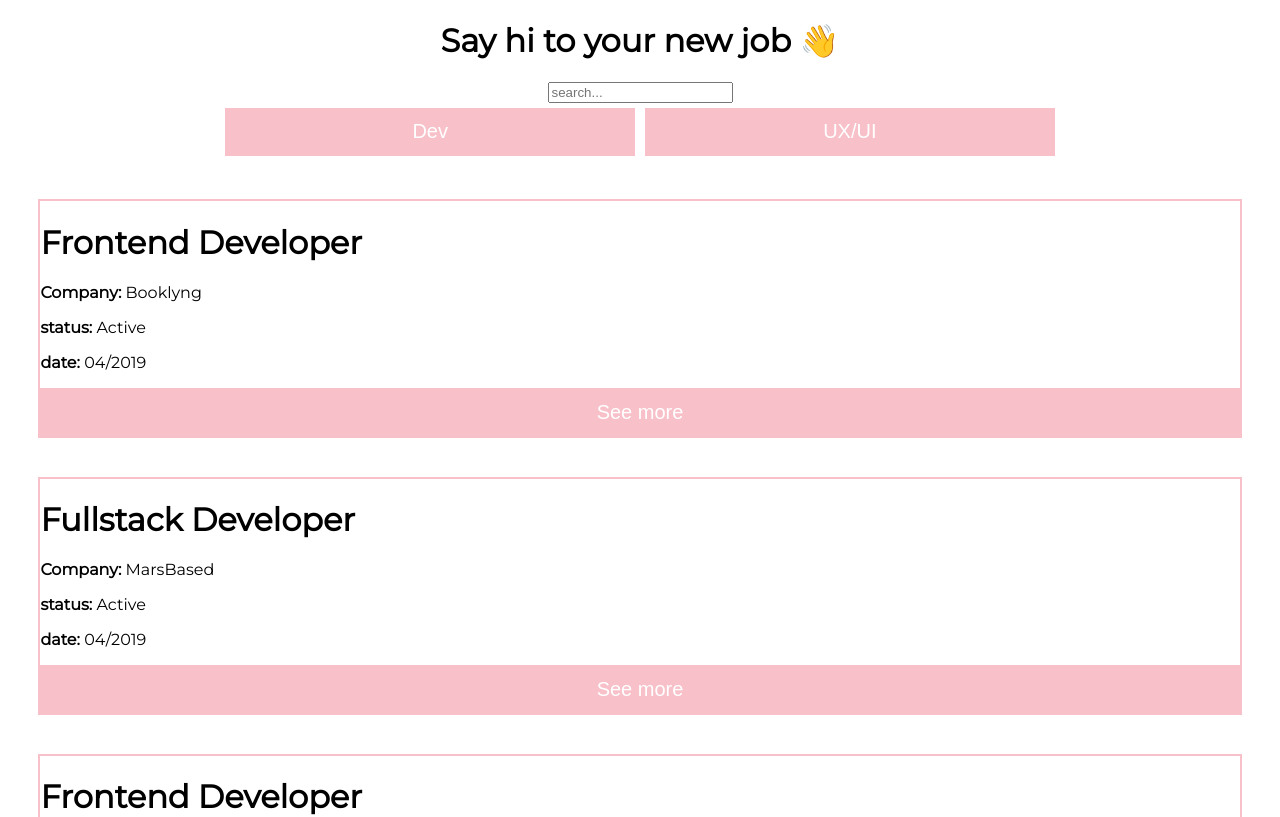
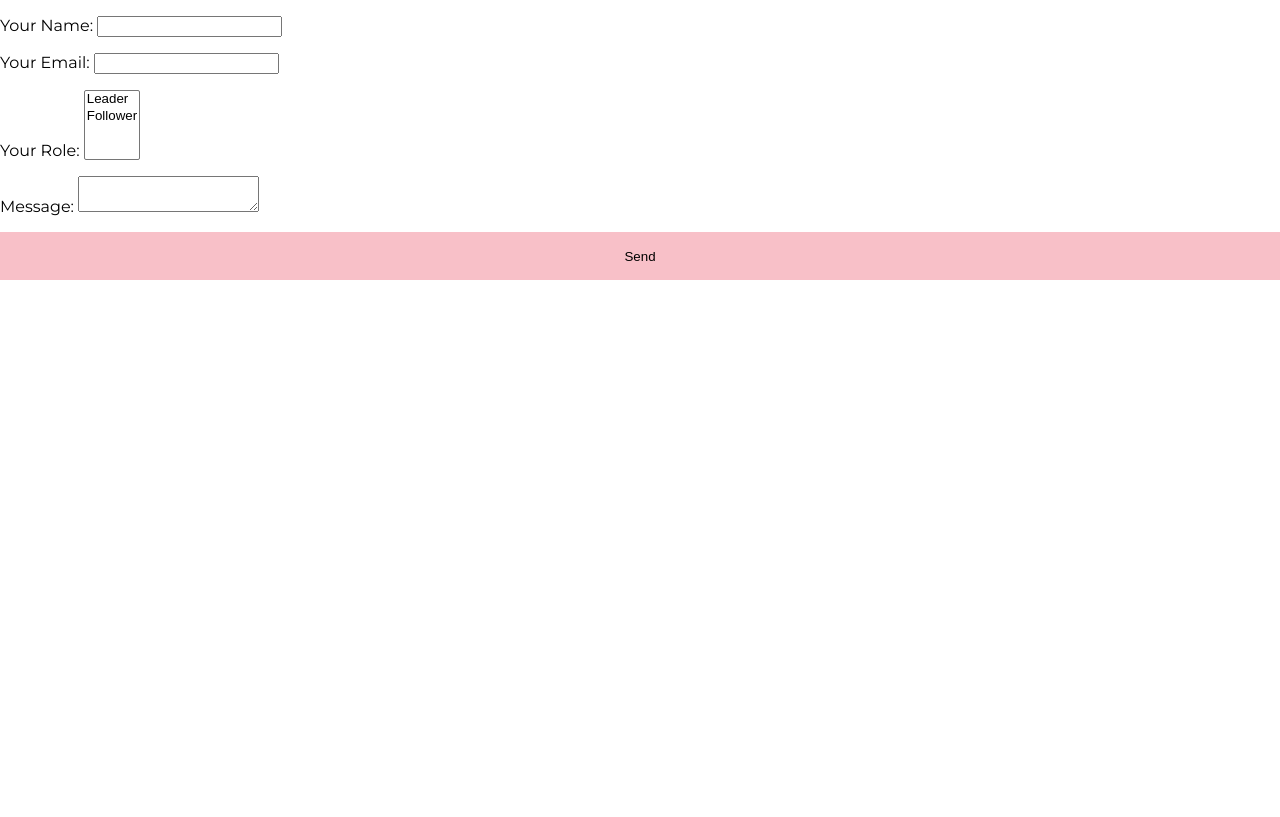
Before and after one commit to dreazz/helloWork, a React (Create React App) app: page /jobPost in a window 1280 px wide. Shown: the top 817 px of the page. Built offline with nearby package versions, Linux system fonts and the light colour scheme.

Commit message:
Netlify Form create

```diff
--- a/package.json
+++ b/package.json
@@ -5,6 +5,7 @@
   "dependencies": {
     "react": "^16.8.6",
     "react-dom": "^16.8.6",
+    "react-router-dom": "^5.0.0",
     "react-scripts": "2.1.8"
   },
   "scripts": {
--- a/src/App.css
+++ b/src/App.css
@@ -41,9 +41,9 @@ button a{
 }
 
 .filter-btn{
-  width:32%;
-  margin:5px;
-  font-size:20px;
-  color:white;
-  padding:10px 0;
+  width: 20%;
+  margin: 10px;
+  font-size: 20px;
+  color: white;
+  padding: 10px 0;
 }
--- a/src/App.js
+++ b/src/App.js
@@ -1,93 +1,23 @@
 import React, { Component } from 'react';
-import logo from './logo.svg';
-import JobCard from './components/jobCard/JobCard';
-import jobDataDev from './jobsApril.json' ;
-import jobDataUx from './uxuiJobsApril.json';
-import SearchBar from './components/searchBar/SearchBar';
+import { Link,Route,Switch,BrowserRouter } from 'react-router-dom'
+import jobPost from './pages/jobPost'
+import home from './pages/home'
+
 
 import './App.css';
 
 class App extends Component {
-  state = {
-    devJobsArray:jobDataDev,
-    uxJobsArray:jobDataUx,
-    searchArr:[],
-    jobType:'dev',
-    search:false,
-    searchResult:false,
-  }
-  handleClickDev = () => {
-      this.setState({
-        jobType:'dev',
-      })
 
-  }
-  handleClickUx = () => {
-    this.setState({
-      jobType:'ux',
-    })
-}
-handleChange = (e) => {
-  if(e.target.value.length > 0){
-    this.setState({
-      searchResult:true
-    })
-  }else{
-    this.setState({
-      searchResult:false
-    })
-  }
-  let newSearch = []
-  if(this.state.jobType === 'dev'){
-    newSearch = this.state.devJobsArray.filter((job) => {
-      return job.Position.toLowerCase().includes(e.target.value.toLowerCase())
-    })
-
-}else{
-  newSearch = this.state.uxJobsArray.filter((job) => {
-    return job.Position.toLowerCase().includes(e.target.value.toLowerCase())
-  })
-}
-   this.setState({
-        searchArr:newSearch
-      })
-
-}
 render() {
 
     return (
-      <div className="main">
-        <div className="header">
-          <h1>Say hi to your new job <span role="image">👋</span></h1>
-          <SearchBar onChange={this.handleChange}/>
-            <div className="filter-container">
-              <button className="filter-btn" onClick={this.handleClickDev}>Dev</button>
-              <button className="filter-btn" onClick={this.handleClickUx}>UX/UI</button>
-            </div>
+      <BrowserRouter>
+      <Switch>
+        <Route exact path="/" component={home}/>
+        <Route exact path="/jobPost" component={jobPost} />
+      </Switch>
+      </BrowserRouter>
 
-          </div>
-          {this.state.searchResult?
-           <div className="body search">
-            {this.state.searchArr.map((job,i)=>{
-             return <JobCard key={job.Company + `${i}`}position={job.Position} company={job.Company} status={job.Status} date={job.Date} link={job.LinkUrl}/>
-              }) }
-            </div>
-            :
-
-             <div className="body">
-              {this.state.jobType === 'dev'?
-                this.state.devJobsArray.map((job,i)=>{
-                  return <JobCard key={job.Company + `${i}`}position={job.Position} company={job.Company} status={job.Status} date={job.Date} link={job.LinkUrl}/>
-                })
-              :
-              this.state.uxJobsArray.map((job,i)=>{
-                return <JobCard key={job.Company + `${i}`}position={job.Position} company={job.Company} status={job.Status} date={job.Date} link={job.LinkUrl}/>
-                })
-              }
-          </div>
-
-          }
-      </div>
     );
   }
 }
--- /dev/null
+++ b/src/components/form/Form.js
@@ -0,0 +1,30 @@
+import React, { Component } from 'react'
+
+export default class Form extends Component {
+  render() {
+    return (
+      <div>
+        <form name="contact" method="POST" data-netlify="true">
+          <p>
+            <label>Your Name: <input type="text" name="name" /></label>
+          </p>
+          <p>
+            <label>Your Email: <input type="email" name="email" /></label>
+          </p>
+          <p>
+            <label>Your Role: <select name="role[]" multiple>
+              <option value="leader">Leader</option>
+              <option value="follower">Follower</option>
+            </select></label>
+          </p>
+          <p>
+            <label>Message: <textarea name="message"></textarea></label>
+          </p>
+          <p>
+            <button type="submit">Send</button>
+          </p>
+        </form>
+      </div>
+    )
+  }
+}
--- a/src/components/jobCard/JobCard.js
+++ b/src/components/jobCard/JobCard.js
@@ -1,5 +1,5 @@
 import React, { Component } from 'react'
-import "./jobCard.css"
+import "./job-card.css"
 
 export default class jobCard extends Component {
   render() {
--- a/src/components/searchBar/SearchBar.js
+++ b/src/components/searchBar/SearchBar.js
@@ -1,10 +1,11 @@
 import React, { Component } from 'react'
+import "./search-bar.css"
 
 export default class SearchBar extends Component {
   render() {
     return (
       <div>
-        <input onChange={this.props.onChange} placeholder="search..." />
+        <input className="search-bar"onChange={this.props.onChange} placeholder="search..." />
       </div>
     )
   }
--- /dev/null
+++ b/src/components/searchBar/search-bar.css
@@ -0,0 +1,6 @@
+  .search-bar{
+    border: 1px solid #ffb8c6;
+    width: 44vw;
+    height: 25px;
+    border-radius: 5px;
+  }
--- /dev/null
+++ b/src/pages/home.js
@@ -0,0 +1,90 @@
+import React, { Component } from 'react'
+import JobCard from './../components/jobCard/JobCard';
+import jobDataDev from './../jobsApril.json' ;
+import jobDataUx from './../uxuiJobsApril.json';
+import SearchBar from './../components/searchBar/SearchBar';
+
+export default class home extends Component {
+  state = {
+    devJobsArray:jobDataDev,
+    uxJobsArray:jobDataUx,
+    searchArr:[],
+    jobType:'dev',
+    search:false,
+    searchResult:false,
+  }
+  handleClickDev = () => {
+      this.setState({
+        jobType:'dev',
+      })
+
+  }
+  handleClickUx = () => {
+    this.setState({
+      jobType:'ux',
+    })
+}
+handleChange = (e) => {
+  if(e.target.value.length > 0){
+    this.setState({
+      searchResult:true
+    })
+  }else{
+    this.setState({
+      searchResult:false
+    })
+  }
+  let newSearch = []
+  if(this.state.jobType === 'dev'){
+    newSearch = this.state.devJobsArray.filter((job) => {
+      return job.Position.toLowerCase().includes(e.target.value.toLowerCase())
+    })
+
+}else{
+  newSearch = this.state.uxJobsArray.filter((job) => {
+    return job.Position.toLowerCase().includes(e.target.value.toLowerCase())
+  })
+}
+   this.setState({
+        searchArr:newSearch
+      })
+
+}
+  render() {
+    return (
+      <div className="main">
+
+        <div className="header">
+          <h1>Say hi to your new job <span role="image">👋</span></h1>
+          <SearchBar onChange={this.handleChange}/>
+            <div className="filter-container">
+              <button className="filter-btn" onClick={this.handleClickDev}>Dev</button>
+              <button className="filter-btn" onClick={this.handleClickUx}>UX/UI</button>
+            </div>
+
+          </div>
+          {this.state.searchResult?
+           <div className="body search">
+            {this.state.searchArr.map((job,i)=>{
+             return <JobCard key={job.Company + `${i}`}position={job.Position} company={job.Company} status={job.Status} date={job.Date} link={job.LinkUrl}/>
+              }) }
+            </div>
+            :
+
+             <div className="body">
+              {this.state.jobType === 'dev'?
+                this.state.devJobsArray.map((job,i)=>{
+                  return <JobCard key={job.Company + `${i}`}position={job.Position} company={job.Company} status={job.Status} date={job.Date} link={job.LinkUrl}/>
+                })
+              :
+              this.state.uxJobsArray.map((job,i)=>{
+                return <JobCard key={job.Company + `${i}`}position={job.Position} company={job.Company} status={job.Status} date={job.Date} link={job.LinkUrl}/>
+                })
+              }
+          </div>
+
+          }
+      </div>
+    )
+  }
+}
--- /dev/null
+++ b/src/pages/jobPost.js
@@ -0,0 +1,13 @@
+import React, { Component } from 'react'
+import Form from './../components/form/Form'
+
+export default class jobPost extends Component {
+  render() {
+    return (
+      <div>
+        <Form />
+
+      </div>
+    )
+  }
+}
```
Also changed, not shown: src/components/jobCard/job-card.css (renamed from src/components/jobCard/jobCard.css), 1 other file (tests, documents, lock files or other folders).
